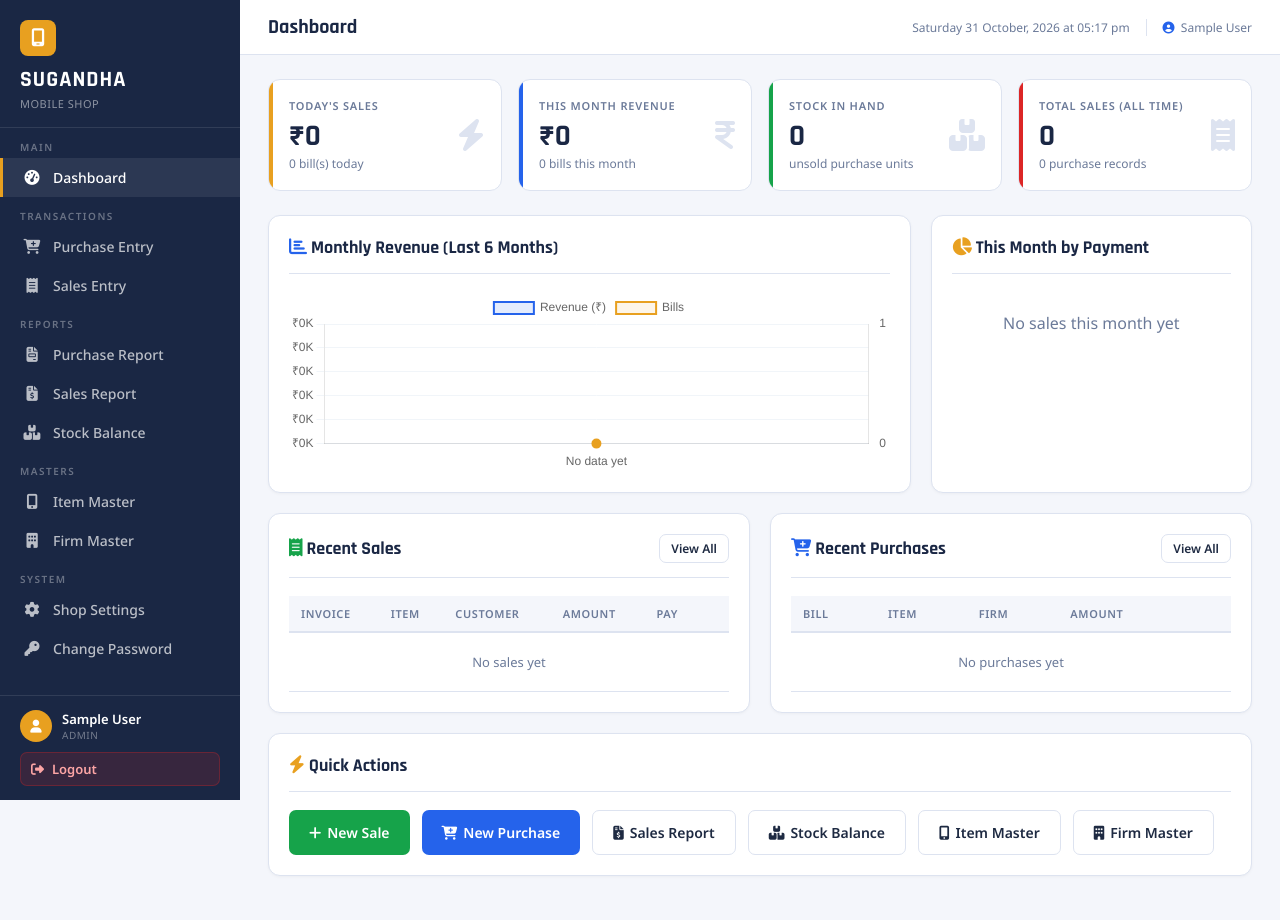
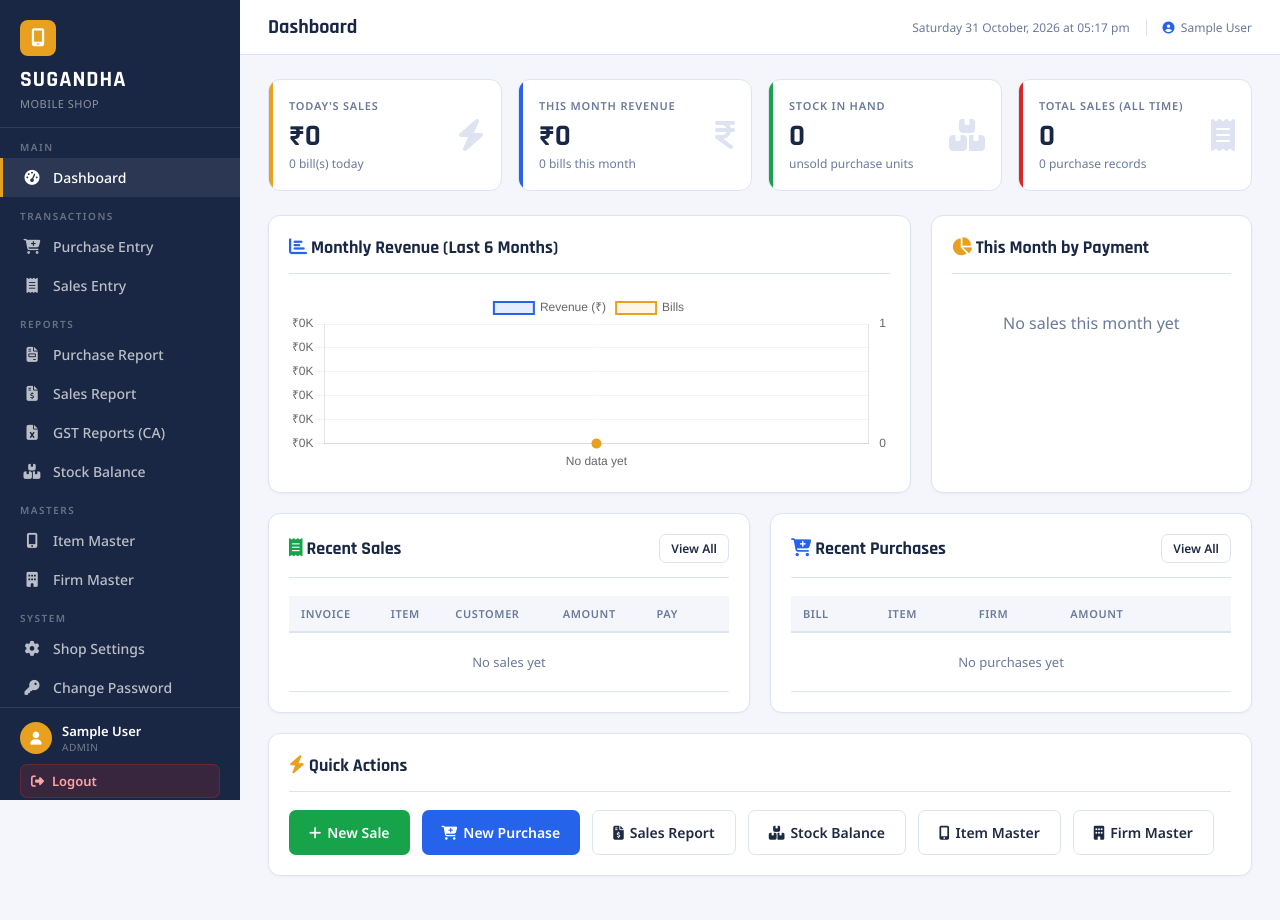
Before and after one commit to fityaal/sugandha-firestore, a Flask app: page / in a window 1280 px wide. Run offline with Flask 3, Linux system fonts and the light colour scheme; the visitor is signed in with stand-in values (Sample User, id 1).

Commit message:
Add files via upload

```diff
--- a/templates/base.html
+++ b/templates/base.html
@@ -188,6 +188,9 @@ tbody td{padding:10px 12px;vertical-align:middle}
   <a href="/sales/report" class="nav-link">
     <i class="fa-solid fa-file-invoice-dollar"></i><span>Sales Report</span>
   </a>
+  <a href="/reports/" class="nav-link {% if 'reports' in request.endpoint %}active{% endif %}">
+    <i class="fa-solid fa-file-excel"></i><span>GST Reports (CA)</span>
+  </a>
   <a href="/stock/" class="nav-link {% if 'stock' in request.endpoint %}active{% endif %}">
     <i class="fa-solid fa-boxes-stacked"></i><span>Stock Balance</span>
   </a>
```
